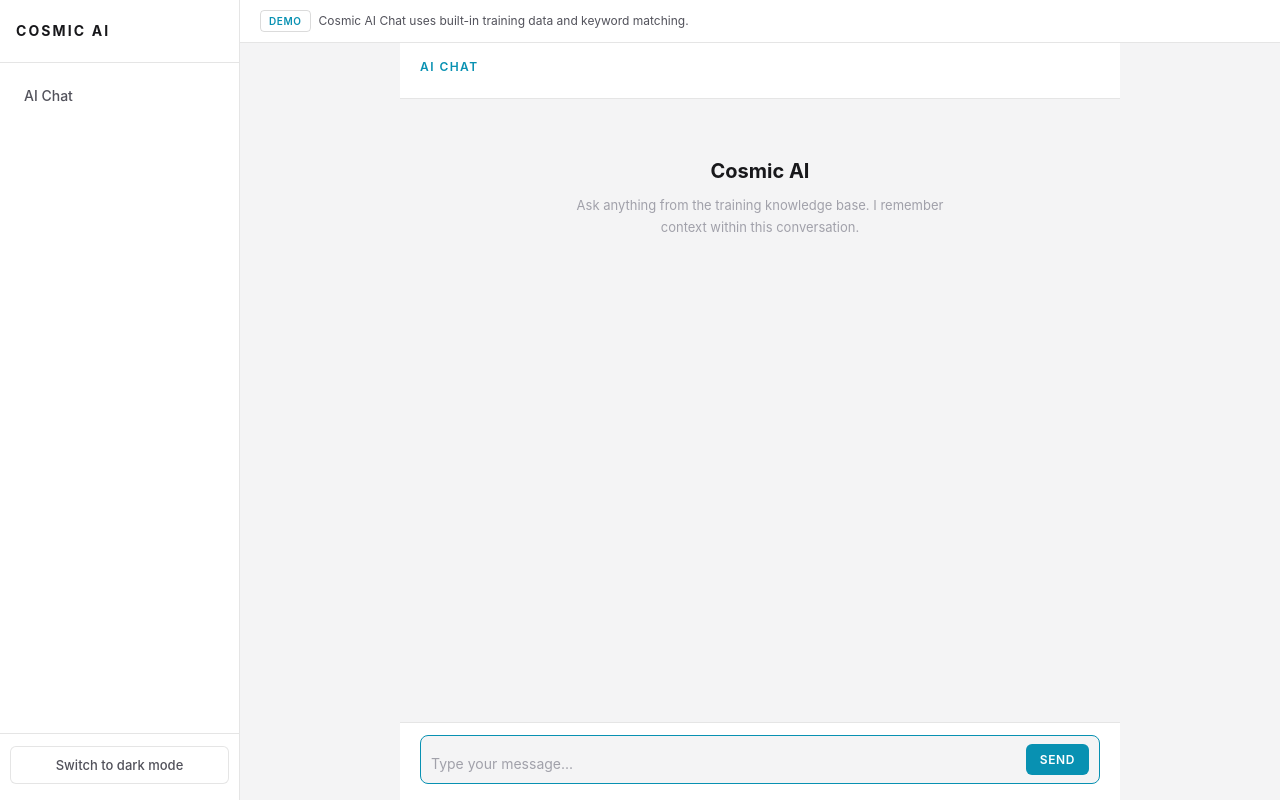
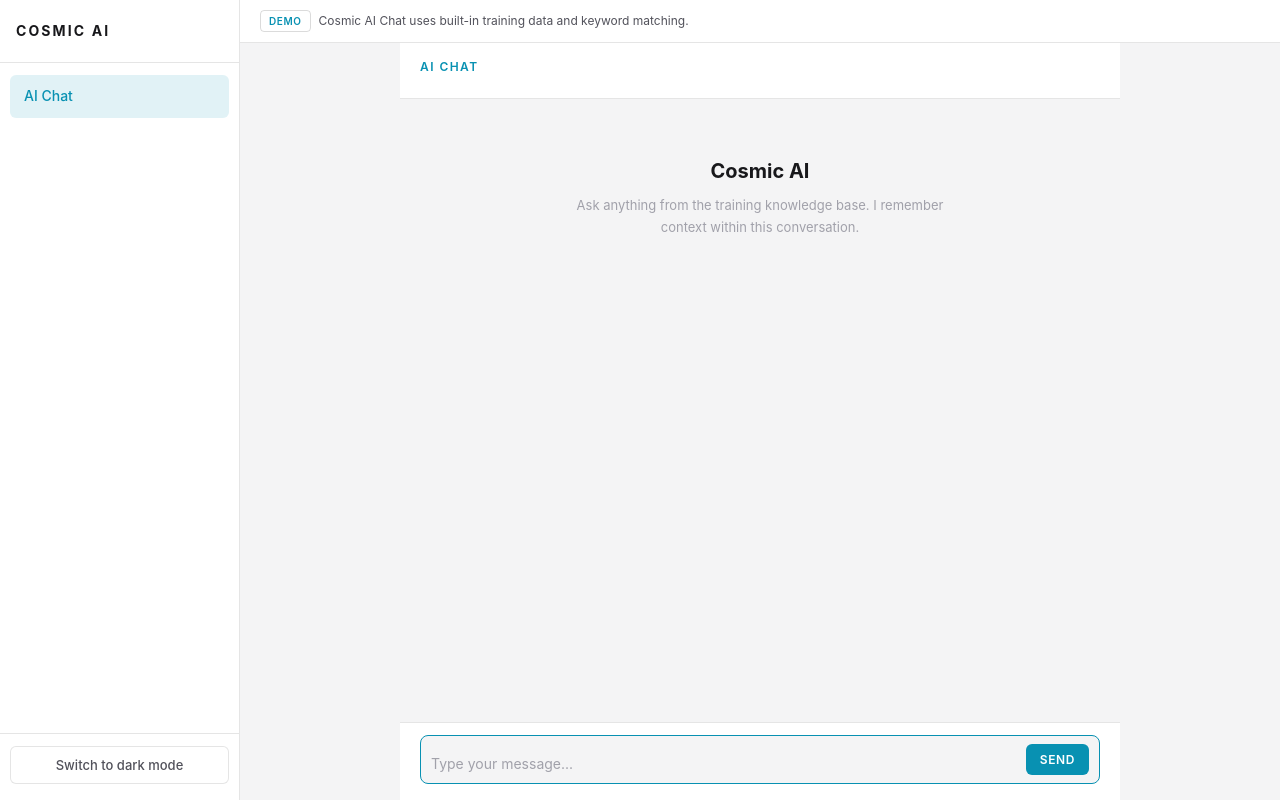
Before and after one commit to linkhanthtel/cosmic-ai, a FastAPI app: page /chat in a window 1280 px wide. Run offline with FastAPI, Linux system fonts and the light colour scheme; data that the repository does not hold is empty.

Commit message:
Update base.html

```diff
--- a/templates/base.html
+++ b/templates/base.html
@@ -308,7 +308,7 @@
                 <h1>Cosmic AI</h1>
             </div>
             <div class="nav-menu">
-                <a href="/chat" class="nav-item {% if request.endpoint == 'chat_page' %}active{% endif %}">AI Chat</a>
+                <a href="/chat" class="nav-item {% if request.url.path == '/chat' %}active{% endif %}">AI Chat</a>
                 {% block nav_items %}{% endblock %}
             </div>
             <div class="sidebar-footer">
```
